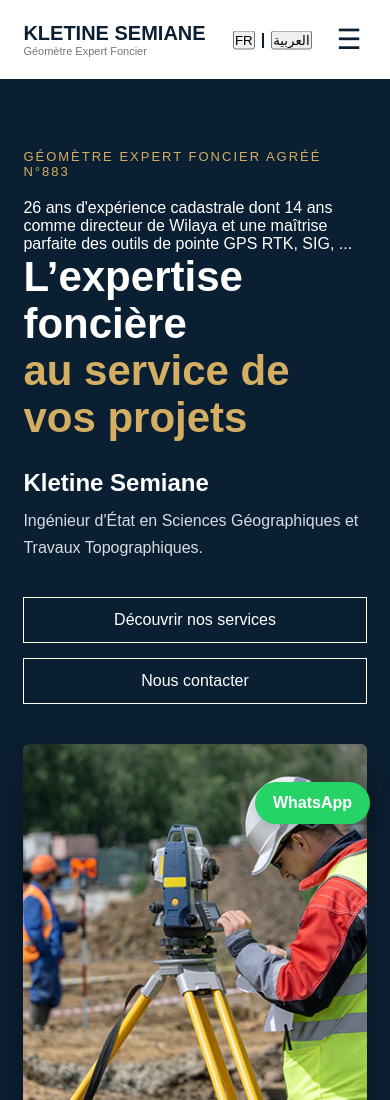
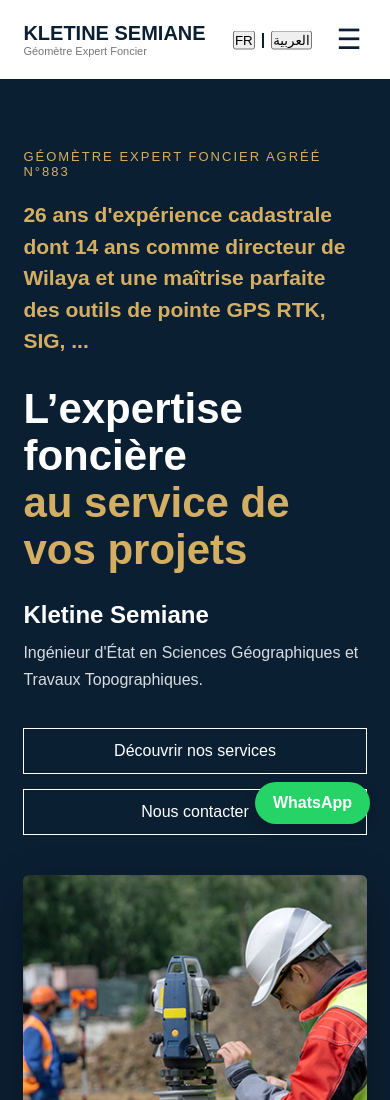
Before and after one commit to wailkln624-spec/kletine-site, a plain HTML site: page index.html in a window 390 px wide. Shown: the top 1100 px of the page. Drawn offline with Linux system fonts and the light colour scheme.

Commit message:
Update style.css

```diff
--- a/style.css
+++ b/style.css
@@ -113,6 +113,14 @@ nav {
     letter-spacing: 2px;
     color: #D4AF63;
     margin-bottom: 20px;
+}
+.experience-highlight {
+    color: #D4AF63;
+    font-size: 24px;
+    font-weight: bold;
+    line-height: 1.5;
+    max-width: 850px;
+    margin-bottom: 30px;
 }
 
 .hero h1 {
@@ -386,6 +394,12 @@ footer {
 /* ================= MOBILE ================= */
 
 @media (max-width: 768px) {
+
+    .experience-highlight {
+    font-size: 21px;
+    line-height: 1.5;
+    margin-bottom: 28px;
+}
 
     /* Header */
 
```
